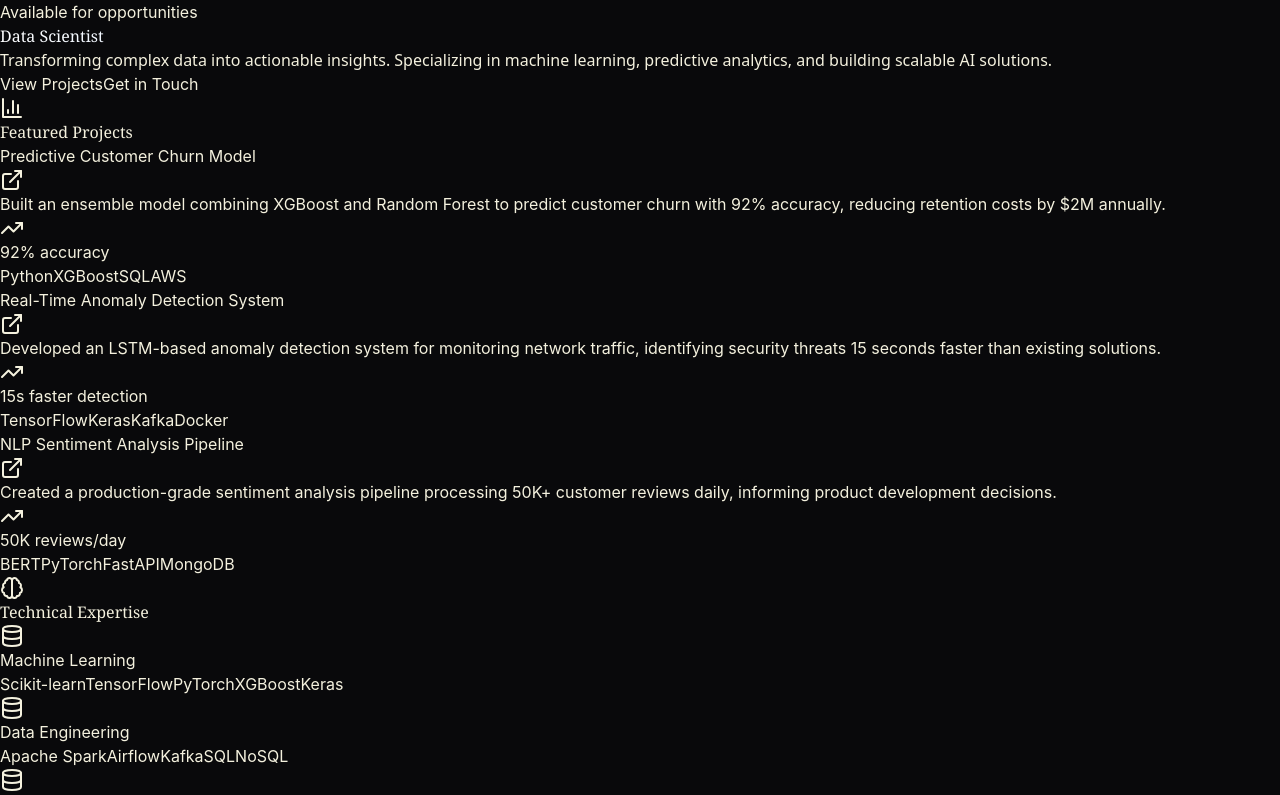
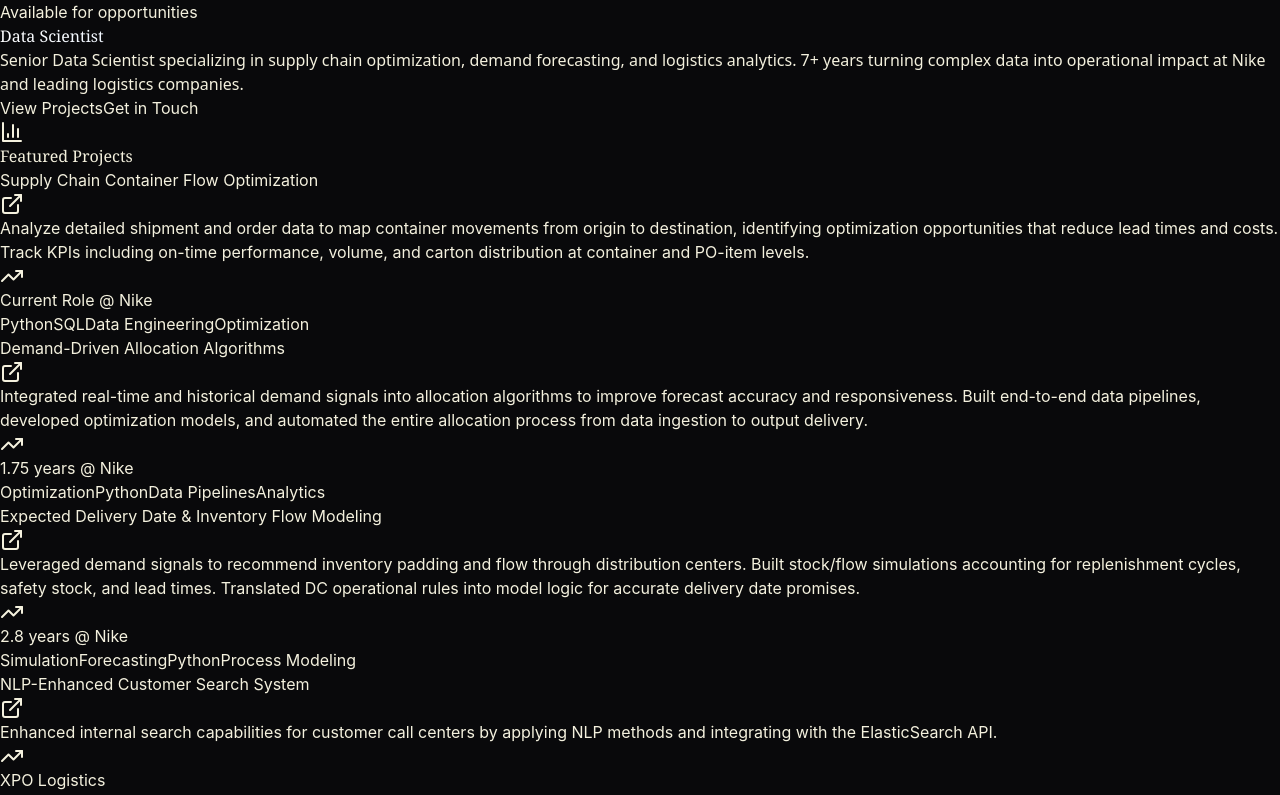
Before and after one commit to chrisgian/portfolio, a Next.js app: page / in a window 1280 px wide. Shown: the top 795 px of the page. Built offline with nearby package versions, Linux system fonts and the light colour scheme.

Commit message:
Update portfolio with real work experience from Nike and previous roles

```diff
--- a/app/portfolio.tsx
+++ b/app/portfolio.tsx
@@ -16,33 +16,47 @@
 
   const projects = [
     {
-      title: "Predictive Customer Churn Model",
-      description: "Built an ensemble model combining XGBoost and Random Forest to predict customer churn with 92% accuracy, reducing retention costs by $2M annually.",
-      tags: ["Python", "XGBoost", "SQL", "AWS"],
-      impact: "92% accuracy",
+      title: "Supply Chain Container Flow Optimization",
+      description: "Analyze detailed shipment and order data to map container movements from origin to destination, identifying optimization opportunities that reduce lead times and costs. Track KPIs including on-time performance, volume, and carton distribution at container and PO-item levels.",
+      tags: ["Python", "SQL", "Data Engineering", "Optimization"],
+      impact: "Current Role @ Nike",
       link: "#"
     },
     {
-      title: "Real-Time Anomaly Detection System",
-      description: "Developed an LSTM-based anomaly detection system for monitoring network traffic, identifying security threats 15 seconds faster than existing solutions.",
-      tags: ["TensorFlow", "Keras", "Kafka", "Docker"],
-      impact: "15s faster detection",
+      title: "Demand-Driven Allocation Algorithms",
+      description: "Integrated real-time and historical demand signals into allocation algorithms to improve forecast accuracy and responsiveness. Built end-to-end data pipelines, developed optimization models, and automated the entire allocation process from data ingestion to output delivery.",
+      tags: ["Optimization", "Python", "Data Pipelines", "Analytics"],
+      impact: "1.75 years @ Nike",
       link: "#"
     },
     {
-      title: "NLP Sentiment Analysis Pipeline",
-      description: "Created a production-grade sentiment analysis pipeline processing 50K+ customer reviews daily, informing product development decisions.",
-      tags: ["BERT", "PyTorch", "FastAPI", "MongoDB"],
-      impact: "50K reviews/day",
+      title: "Expected Delivery Date & Inventory Flow Modeling",
+      description: "Leveraged demand signals to recommend inventory padding and flow through distribution centers. Built stock/flow simulations accounting for replenishment cycles, safety stock, and lead times. Translated DC operational rules into model logic for accurate delivery date promises.",
+      tags: ["Simulation", "Forecasting", "Python", "Process Modeling"],
+      impact: "2.8 years @ Nike",
+      link: "#"
+    },
+    {
+      title: "NLP-Enhanced Customer Search System",
+      description: "Enhanced internal search capabilities for customer call centers by applying NLP methods and integrating with the ElasticSearch API.",
+      tags: ["NLP", "ElasticSearch", "Python"],
+      impact: "XPO Logistics",
+      link: "#"
+    },
+    {
+      title: "Less-Than-Truckload Forecasting",
+      description: "Improved forecast accuracy (MAPE) for daily tonnage predictions, supporting more effective labor planning and resource allocation.",
+      tags: ["Forecasting", "Time Series", "Python"],
+      impact: "XPO Logistics",
       link: "#"
     }
   ];
 
   const skills = [
-    { category: "Machine Learning", items: ["Scikit-learn", "TensorFlow", "PyTorch", "XGBoost", "Keras"] },
-    { category: "Data Engineering", items: ["Apache Spark", "Airflow", "Kafka", "SQL", "NoSQL"] },
-    { category: "Cloud & Tools", items: ["AWS", "GCP", "Docker", "Kubernetes", "Git"] },
-    { category: "Languages", items: ["Python", "R", "SQL", "Scala", "JavaScript"] }
+    { category: "Supply Chain & Optimization", items: ["Supply Chain Analytics", "Optimization Algorithms", "Demand Forecasting", "Inventory Modeling", "Logistics Analytics"] },
+    { category: "Data Engineering", items: ["Python", "SQL", "Data Pipelines", "Apache Spark", "ETL Processes"] },
+    { category: "Analytics & ML", items: ["Statistical Modeling", "Time Series Forecasting", "NLP", "Scenario Analysis", "Scikit-learn"] },
+    { category: "Tools & Platforms", items: ["AWS", "ElasticSearch", "Tableau/Dashboards", "Git", "Docker"] }
   ];
 
   return (
@@ -88,7 +102,7 @@
                 fontFamily: 'system-ui, sans-serif',
                 animation: 'fade-slide-up 1s ease-out 0.2s backwards'
               }}>
-                Transforming complex data into actionable insights. Specializing in machine learning, predictive analytics, and building scalable AI solutions.
+                Senior Data Scientist specializing in supply chain optimization, demand forecasting, and logistics analytics. 7+ years turning complex data into operational impact at Nike and leading logistics companies.
               </p>
 
               <div className="flex gap-4 pt-6" style={{ animation: 'fade-slide-up 1s ease-out 0.4s backwards' }}>
```
